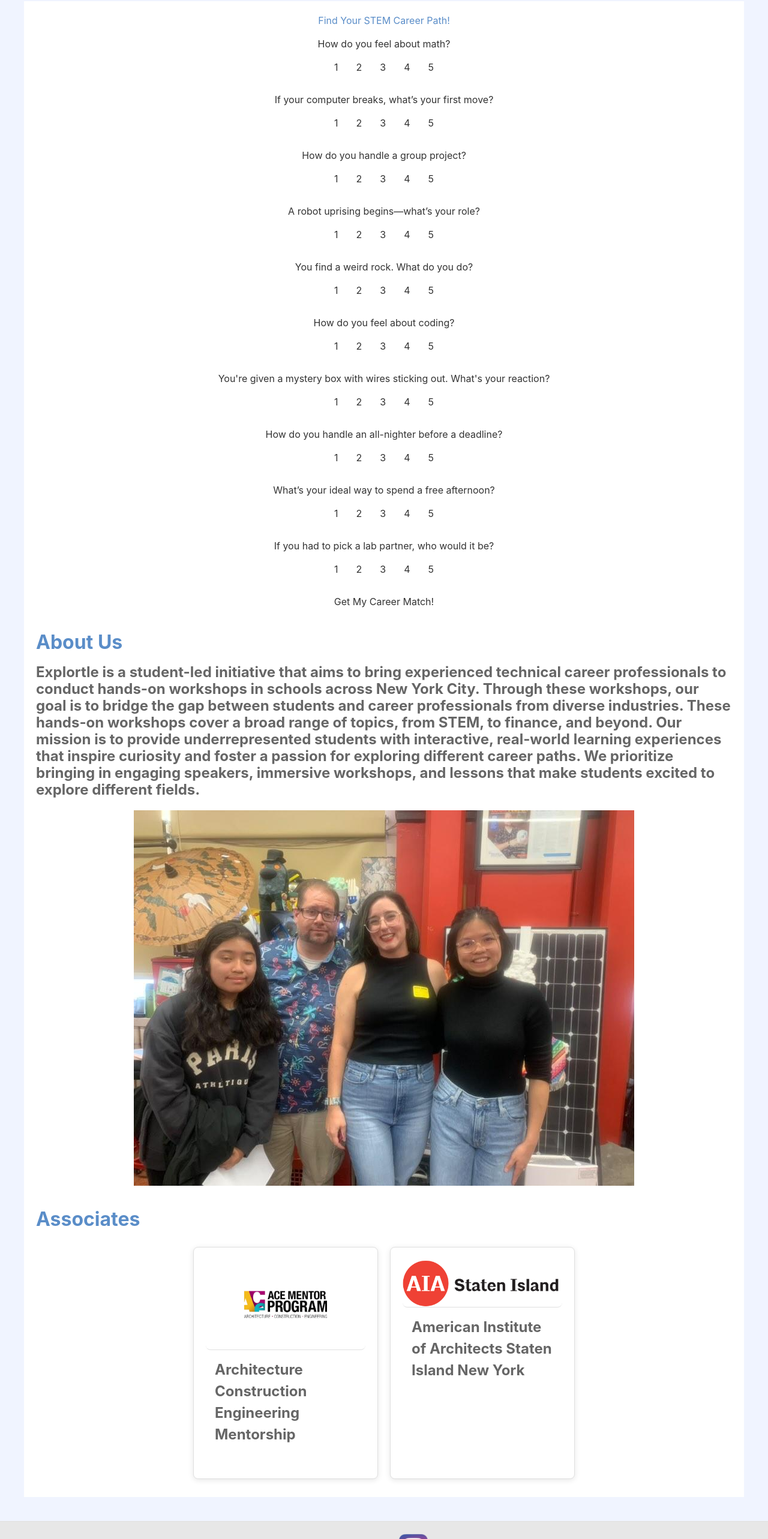
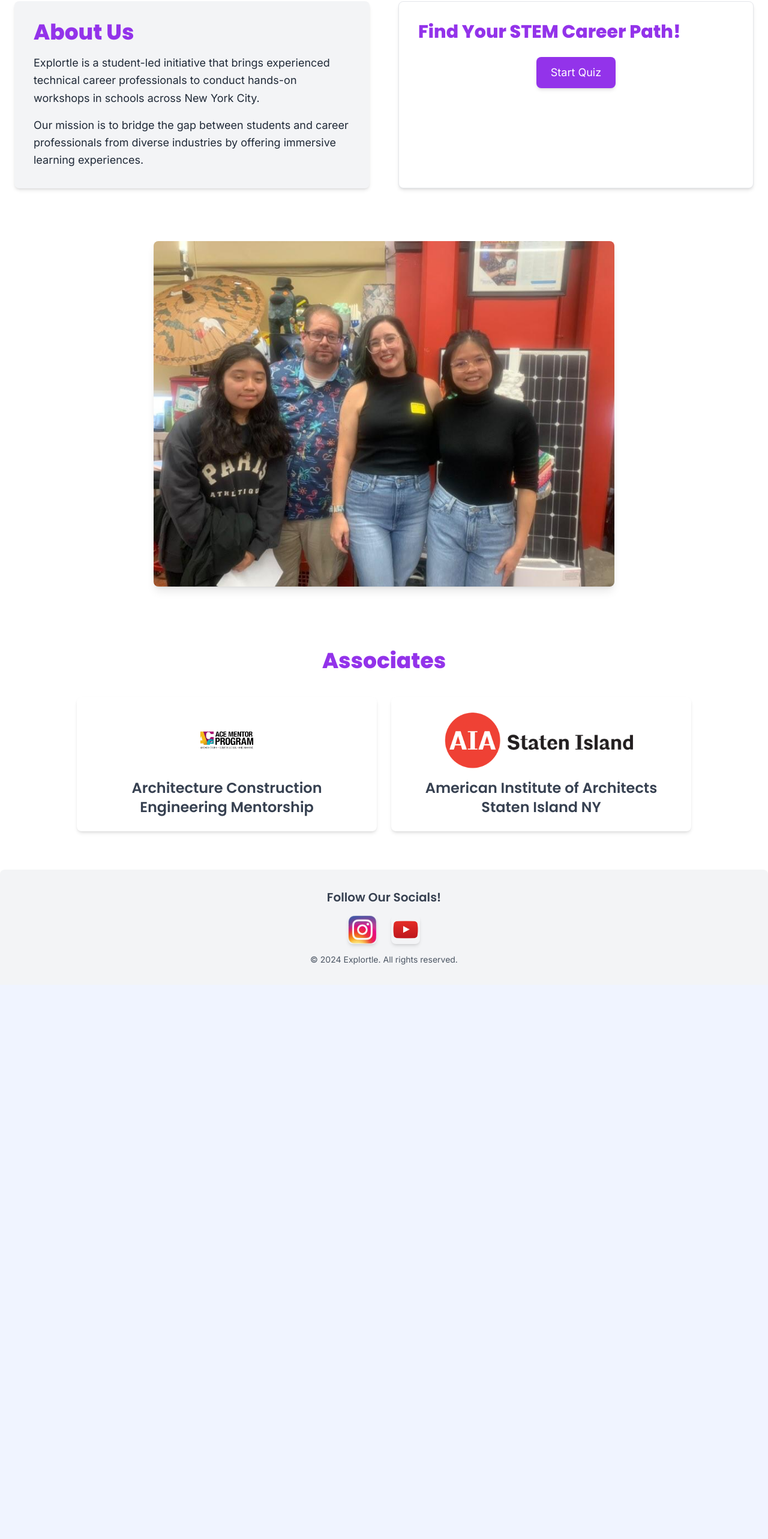
Before and after one commit to Shatterdest/explortle-frontend, a Vue app in the folder explortle/: page / in a window 1280 px wide. Shown: the part 126-2692 px from the top of the page at 60% size. After the commit the page ends 1768 px from the top, so only its background shows below. Built offline with nearby package versions, Linux system fonts and the light colour scheme.

Commit message:
finally using tailwind; styling changes

```diff
--- a/explortle/index.html
+++ b/explortle/index.html
@@ -7,6 +7,7 @@
     <link rel="icon" type="image/png" sizes="16x16" href="/favicon-16x16.png">
     <link rel="manifest" href="/site.webmanifest">
     <meta name="viewport" content="width=device-width, initial-scale=1.0">
+    <link href="https://fonts.googleapis.com/css2?family=Inter:wght@400;600&family=Poppins:wght@600;800&display=swap" rel="stylesheet">
     <title>Explortle</title>
   </head>
   <body>
--- a/explortle/src/App.vue
+++ b/explortle/src/App.vue
@@ -1,62 +1,29 @@
 <script setup lang="ts">
-import { RouterLink, RouterView } from 'vue-router'
+import { RouterView } from 'vue-router'
 import NavBar from '@/components/NavBar.vue'
 </script>
 
 <template>
-  <NavBar> </NavBar>
-  <main class="main">
-    <RouterView />
-  </main>
-  <footer class="social-wrapper">
-    Follow our socials!
-    <div>
-      <a href="https://www.instagram.com/explortle/" target="_blank">
-        <img class='icon' src="../src/assets/imgs/insta.png" alt=""
-      /></a>
-    </div>
-    <div>
-      <a href="https://www.youtube.com/@ExplortleOrganization" target="_blank">
-        <img class='icon' src="../src/assets/imgs/yt.png" alt=""
-      /></a>
-    </div>
-  </footer>
+  <div class="flex flex-col min-h-screen bg-white">
+    <NavBar />
+
+    <main class="flex-grow pt-16 md:pt-20">
+      <RouterView />
+    </main>
+
+    <footer class="bg-gray-100 text-center py-8 px-6 rounded-t-lg shadow-md">
+      <h3 class="text-xl font-heading font-semibold text-gray-700 mb-4">Follow Our Socials!</h3>
+
+      <div class="flex justify-center gap-6">
+        <a href="https://www.instagram.com/explortle/" target="_blank" class="transition-transform transform hover:scale-110">
+          <img class="w-12 h-12 rounded-lg shadow-md hover:shadow-lg" src="../src/assets/imgs/insta.png" alt="Instagram" />
+        </a>
+        <a href="https://www.youtube.com/@ExplortleOrganization" target="_blank" class="transition-transform transform hover:scale-110">
+          <img class="w-12 h-12 rounded-lg shadow-md hover:shadow-lg" src="../src/assets/imgs/yt.png" alt="YouTube" />
+        </a>
+      </div>
+
+      <p class="mt-4 text-sm font-body text-gray-600">© 2024 Explortle. All rights reserved.</p>
+    </footer>
+  </div>
 </template>
-
-<style scoped>
-.main {
-  background-color: #ffffff;
-}
-
-
-.icon {
-  width: 50px;
-  transition: transform 0.3s, opacity 0.3s;
-}
-
-.icon:hover {
-  transform: scale(1.1);
-  opacity: 0.8;
-}
-
-.social-wrapper {
-  display: flex;
-  justify-content: center;
-  align-items: center;
-  padding: 20px 0;
-  background-color: #e7e7e7;
-  border-top: 1px solid #e0e0e0;
-  gap: 15px;
-  font-size: 1.2em;
-  color: #333;
-}
-
-.social-wrapper a {
-  text-decoration: none;
-  color: inherit;
-}
-
-.social-wrapper a:hover {
-  color: #5a8dc8;
-}
-</style>
--- a/explortle/src/components/quiz/QuizPage.vue
+++ b/explortle/src/components/quiz/QuizPage.vue
@@ -1,25 +1,41 @@
 <template>
   <div class="quiz-container">
-    <h1>Find Your STEM Career Path!</h1>
+    <h1 class="text-3xl font-heading font-bold text-purple-600">Find Your STEM Career Path!</h1>
 
-    <div v-if="!showResults">
-      <div v-for="(question, index) in questions" :key="index" class="question">
-        <p>{{ question.text }}</p>
-        <div class="options">
+    <div v-if="!quizStarted" class="text-center mt-6">
+      <button
+        @click="quizStarted = true"
+        class="bg-purple-600 text-white text-lg font-medium px-6 py-3 rounded-lg shadow-md hover:bg-purple-700 transition"
+      >
+        Start Quiz
+      </button>
+    </div>
+
+    <div v-if="quizStarted && !showResults">
+      <div v-for="(question, index) in questions" :key="index" class="question bg-gray-100 p-6 rounded-lg shadow-md my-4">
+        <p class="text-lg font-medium text-gray-700">{{ question.text }}</p>
+        <div class="options flex justify-center gap-3 mt-4">
           <button
             v-for="option in [1, 2, 3, 4, 5]"
             :key="option"
             @click="selectAnswer(index, option)"
-            :class="{ selected: answers[index] === option }"
+            :class="{ 'bg-purple-600 text-white': answers[index] === option }"
+            class="px-4 py-2 bg-gray-200 rounded-md hover:bg-purple-500 hover:text-white transition"
           >
             {{ option }}
           </button>
         </div>
       </div>
 
-      <button @click="calculateResults" :disabled="answers.length < questions.length">
-        Get My Career Match!
-      </button>
+      <div class="text-center mt-6">
+        <button
+          @click="calculateResults"
+          :disabled="answers.length < questions.length"
+          class="bg-blue-600 text-white text-lg font-medium px-6 py-3 rounded-lg shadow-md hover:bg-blue-700 transition disabled:opacity-50"
+        >
+          Get My Career Match!
+        </button>
+      </div>
     </div>
 
     <Results v-if="showResults" :scores="scores" @restart="restartQuiz" />
@@ -43,6 +59,7 @@ const questions = ref([
   { text: 'If you had to pick a lab partner, who would it be?' }
 ])
 
+const quizStarted = ref(false)
 const answers = ref([])
 const showResults = ref(false)
 
@@ -73,30 +90,9 @@ const calculateResults = () => {
 }
 
 const restartQuiz = () => {
+  quizStarted.value = false
   answers.value = []
   Object.keys(scores).forEach((key) => (scores[key] = 0))
   showResults.value = false
 }
 </script>
-
-<style scoped>
-.quiz-container {
-  max-width: 600px;
-  margin: auto;
-  text-align: center;
-}
-.question {
-  margin: 15px 0;
-}
-.options button {
-  margin: 5px;
-  padding: 10px;
-  border: none;
-  cursor: pointer;
-  transition: 0.3s;
-}
-.options .selected {
-  background-color: #42b983;
-  color: white;
-}
-</style>
--- a/explortle/src/views/ApplyView.vue
+++ b/explortle/src/views/ApplyView.vue
@@ -14,19 +14,19 @@
 
 <style scoped>
 .container {
-  width: 80%; /* Adjust as needed */
+  width: 80%;
   max-width: 800px;
   margin: auto;
 }
 
 .embed-wrapper {
   width: 100%;
-  height: 60vh; /* Adjust the height as needed */
+  height: 60vh;
 }
 
 .responsive-iframe {
   width: 100%;
   height: 100%;
-  border: none; /* Remove default iframe border */
+  border: none;
 }
 </style>
--- a/explortle/src/views/HomeView.vue
+++ b/explortle/src/views/HomeView.vue
@@ -10,119 +10,69 @@ onMounted(() => {
 })
 
 const members = ref([
-  {
-    id: 1,
-    name: 'Placeholder'
-  },
+  { id: 1, name: 'Placeholder' },
   { id: 2, name: 'Placeholder' },
   { id: 3, name: 'Placeholder' }
 ])
 </script>
 
 <template>
-  <main>
-    <QuizPage />
-    <div class="about">
-      <h2 class="text-5xl">About Us</h2>
-      <h3 class="text-lg">
-        Explortle is a student-led initiative that aims to bring experienced technical career
-        professionals to conduct hands-on workshops in schools across New York City. Through these
-        workshops, our goal is to bridge the gap between students and career professionals from
-        diverse industries. These hands-on workshops cover a broad range of topics, from STEM, to
-        finance, and beyond. Our mission is to provide underrepresented students with interactive,
-        real-world learning experiences that inspire curiosity and foster a passion for exploring
-        different career paths. We prioritize bringing in engaging speakers, immersive workshops,
-        and lessons that make students excited to explore different fields.
-      </h3>
+  <main class="bg-white text-gray-800 font-body">
+    <section class="container mx-auto px-6 py-12 grid grid-cols-1 md:grid-cols-2 gap-12">
+      <div class="bg-gray-100 rounded-lg shadow-md p-8">
+        <h2 class="text-4xl font-heading font-bold text-purple-600 mb-4">About Us</h2>
+        <p class="text-lg leading-relaxed">
+          Explortle is a student-led initiative that brings experienced technical career
+          professionals to conduct hands-on workshops in schools across New York City.
+        </p>
+        <p class="mt-4 text-lg leading-relaxed">
+          Our mission is to bridge the gap between students and career professionals
+          from diverse industries by offering immersive learning experiences.
+        </p>
+      </div>
+
+      <div class="bg-white rounded-lg shadow-md p-8 border border-gray-200">
+        <QuizPage />
+      </div>
+    </section>
+
+    <div class="flex justify-center py-10">
+      <img class="w-full max-w-3xl rounded-lg shadow-lg" src="../assets/imgs/things/us.jpg" alt="Explortle Team" />
     </div>
-    <div class="flex justify-center">
-      <img class="max-w-full h-auto" src="../assets/imgs/things/us.jpg" alt="" />
-    </div>
-    <h2 class="text-5xl fade-in">Associates</h2>
-    <ul class="container">
-      <li class="card">
-        <a target="_blank" href="https://www.acementor.org">
-          <img src="../assets/imgs/ace.png" alt="" />
-          <h3 class="text-3xl">Architecture Construction Engineering Mentorship</h3></a
-        >
-      </li>
-      <li class="card">
-        <a target="_blank" href="https://aiasiny.org">
-          <img src="../assets/imgs/aia.png" alt="" />
-          <h3 class="text-3xl">American Institute of Architects Staten Island New York</h3></a
-        >
-      </li>
-    </ul>
+
+    <section class="py-16 px-6">
+      <h2 class="text-4xl font-heading font-bold text-purple-600 text-center fade-in">Associates</h2>
+
+      <div class="mt-10 grid grid-cols-1 sm:grid-cols-2 gap-6 max-w-5xl mx-auto">
+        <div class="bg-white shadow-md rounded-lg overflow-hidden transform hover:-translate-y-2 transition duration-300">
+          <a target="_blank" href="https://www.acementor.org" class="block p-6 text-center">
+            <img class="mx-auto mb-4 max-h-24 rounded-md" src="../assets/imgs/ace.png" alt="ACE Mentor">
+            <h3 class="text-2xl font-heading font-semibold text-gray-700">Architecture Construction Engineering Mentorship</h3>
+          </a>
+        </div>
+
+        <div class="bg-white shadow-md rounded-lg overflow-hidden transform hover:-translate-y-2 transition duration-300">
+          <a target="_blank" href="https://aiasiny.org" class="block p-6 text-center">
+            <img class="mx-auto mb-4 max-h-24 rounded-md" src="../assets/imgs/aia.png" alt="AIA Staten Island">
+            <h3 class="text-2xl font-heading font-semibold text-gray-700">American Institute of Architects Staten Island NY</h3>
+          </a>
+        </div>
+      </div>
+    </section>
   </main>
 </template>
 
-<style lang="css" scoped>
-@import '../assets/base.css';
-
+<style scoped>
 .fade-in {
-  opacity: 0;
   animation: fadeIn 1s ease-in-out forwards;
 }
 
 @keyframes fadeIn {
+  from {
+    opacity: 0;
+  }
   to {
     opacity: 1;
   }
 }
-
-.container {
-  display: flex;
-  justify-content: center;
-  flex-wrap: wrap;
-}
-
-.card {
-  background-color: var(--color-card-bg);
-  border: 1px solid var(--color-border);
-  border-radius: 8px;
-  box-shadow: 0 2px 10px rgba(0, 0, 0, 0.1);
-  margin: 10px;
-  padding: 20px;
-  flex: 1 1 calc(30% - 40px);
-  max-width: calc(30% - 40px);
-  transition:
-    transform 0.3s ease,
-    box-shadow 0.3s ease;
-}
-
-.card:hover {
-  transform: translateY(-10px);
-  box-shadow: 0 8px 16px rgba(0, 0, 0, 0.2);
-}
-
-.card img {
-  max-width: 100%;
-  border-radius: 8px;
-  transition: opacity 0.3s ease;
-}
-
-.card img:hover {
-  opacity: 0.9;
-}
-
-h2,
-h3 {
-  font-family: var(--font-family);
-}
-
-h2 {
-  color: var(--color-primary);
-  margin-top: 40px;
-}
-
-h3 {
-  color: var(--color-text-muted);
-}
-
-@media screen and (max-width: 768px) {
-  .card {
-    flex: 1 1 calc(100% - 20px);
-    max-width: calc(100% - 20px);
-  }
-}
 </style>
--- a/explortle/tailwind.config.js
+++ b/explortle/tailwind.config.js
@@ -1,11 +1,13 @@
 /** @type {import('tailwindcss').Config} */
 export default {
-  content: [
-    "./index.html",
-    "./src/**/*.{vue,js,ts,jsx,tsx}",
-  ],
+  content: ['./index.html', './src/**/*.{vue,js,ts,jsx,tsx}'],
   theme: {
-    extend: {},
+    extend: {
+      fontFamily: {
+        heading: ['Poppins', 'sans-serif'],
+        body: ['Inter', 'sans-serif']
+      }
+    }
   },
-  plugins: [],
+  plugins: []
 }
```
Also changed, not shown: explortle/src/components/NavBar.vue (+19 -41 lines), explortle/src/components/quiz/ResultsPage.vue (+13 -8 lines).
